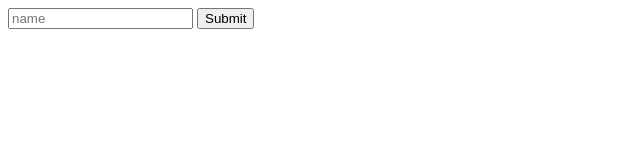
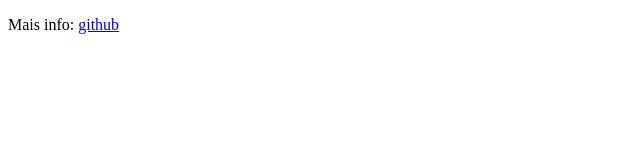
Before and after one commit to Ruaney/Freios-Supremos, a website: page index.html in a window 1280 px wide. Shown: the whole page, without its empty margins (0-640 px from the left). Drawn offline with Linux system fonts and the light colour scheme.

Commit message:
update index

```diff
--- a/index.html
+++ b/index.html
@@ -1,13 +1,9 @@
 <!DOCTYPE html>
-<html lang="en">
-<head>
-  <meta charset="UTF-8">
-  <title>MY APP</title>
-</head>
-<body>
-  <form action="/company/create" method="POST">
-    <input type="text" placeholder="name" name="name">
-    <button type="submit">Submit</button>
-  </form>
-</body>
+<html>
+  <head>
+    <title>Freios Supremos</title>
+  </head>
+  <body>
+    <p>Mais info: <a href="https://github.com/Ruaney/Freios-Supremos">github</a></p>
+  </body>
 </html>
--- a/index.js
+++ b/index.js
@@ -24,7 +24,7 @@ app.use(function(err,req,res,next){
 
 //Servidor
 let porto = process.env.PORT;
-if(port == null || port == "")
+if(porto == null || porto == "")
     porto = 8000;
 
 app.listen(porto)
```
